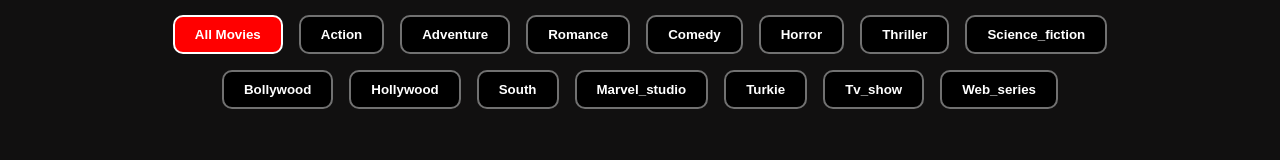
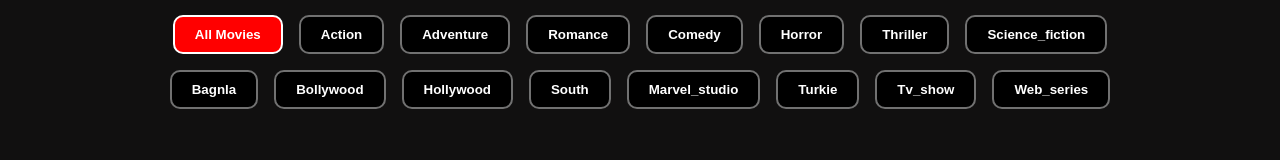
Before and after one commit to flparvez/movie-frontend, a Next.js app: page / in a window 1280 px wide. Shown: the part 219-379 px from the top of the page. Built offline with nearby package versions, Linux system fonts and the light colour scheme; no server answers; the database is empty.

Commit message:
bangla category add

```diff
--- a/pages/index.js
+++ b/pages/index.js
@@ -16,7 +16,7 @@
 
 export default function Home() {
 
-  const genres =['all movies','action','adventure','romance','comedy','horror','thriller','science_fiction']
+  const genres =['all movies','action','adventure','romance','comedy','horror','thriller','science_fiction','bagnla']
   const categories = ["bollywood","hollywood","south","marvel_studio","turkie","tv_show","web_series",]
 // fetch data useHook
 const {alldata,loading} = useFetchData('/api/getmovies');
```
